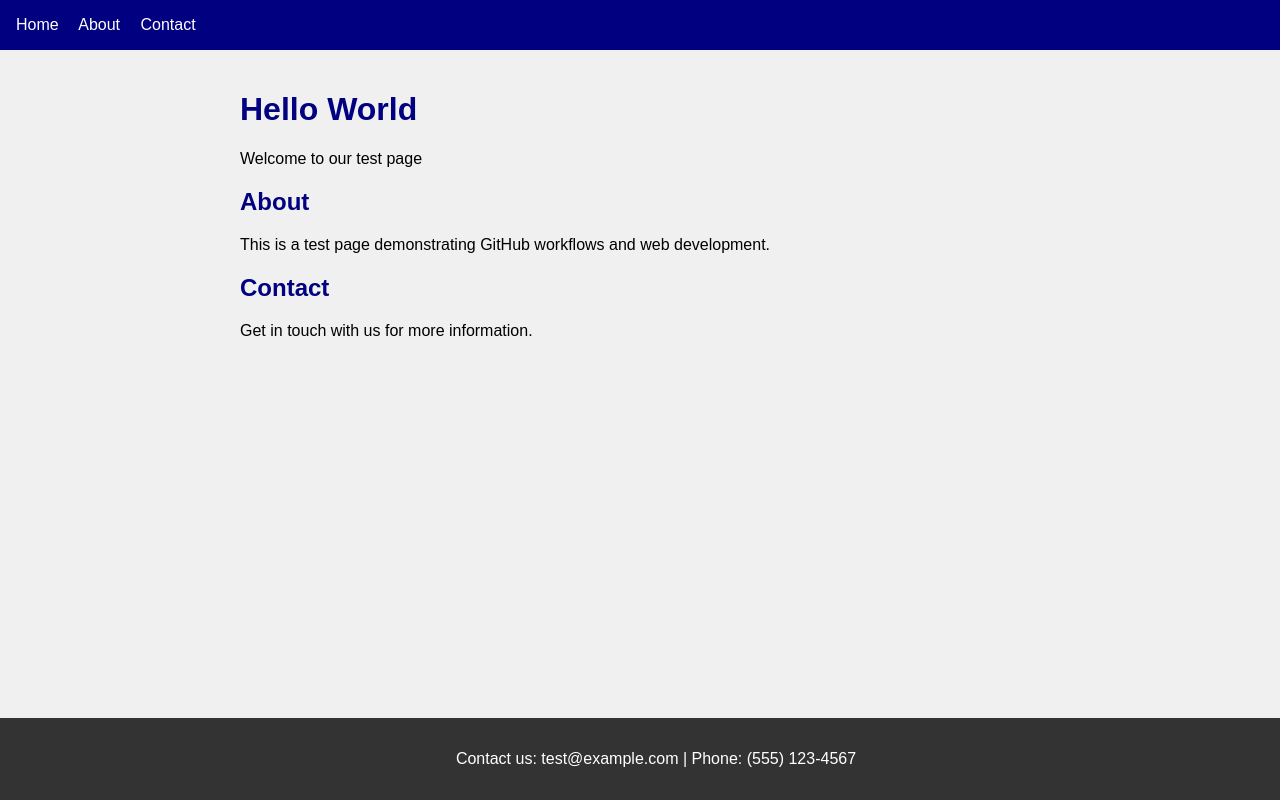
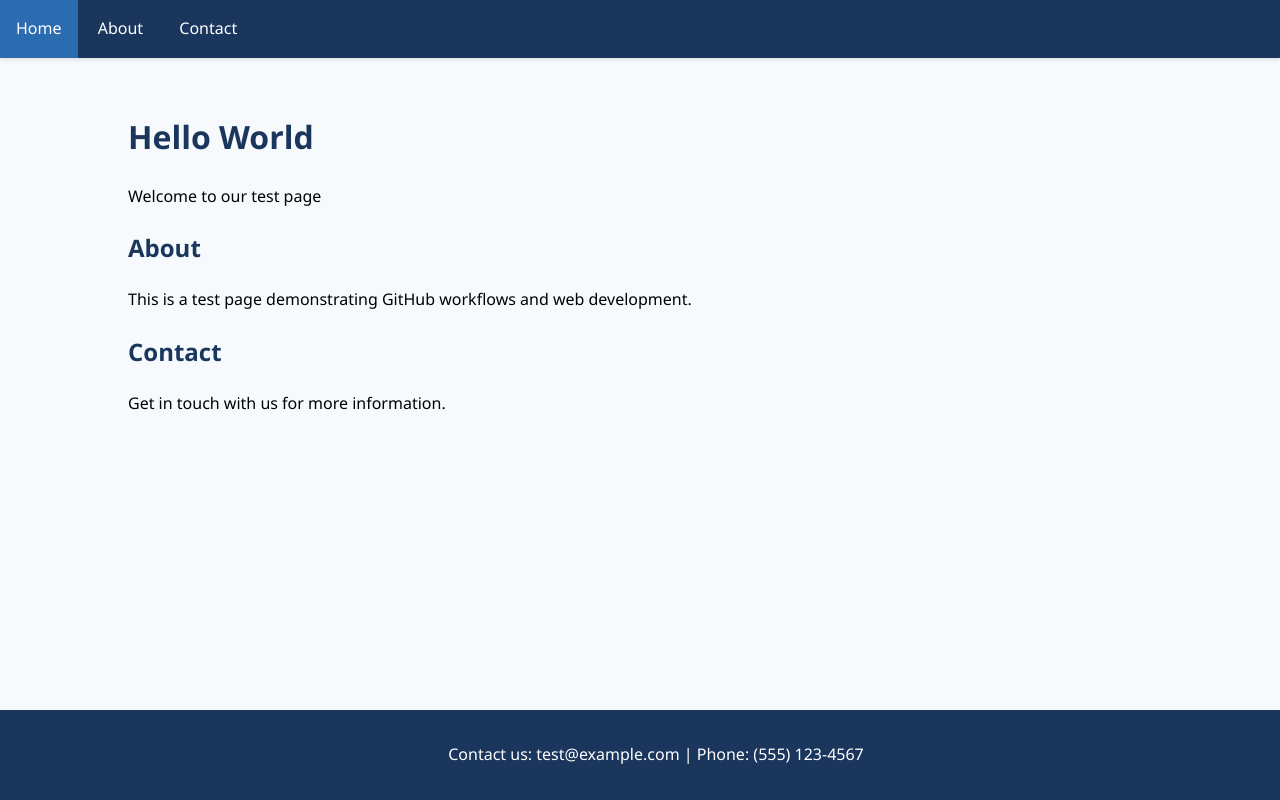
Before and after one commit to punisher007007/t, a plain HTML site: page index.html in a window 1280 px wide. Drawn offline with Linux system fonts and the light colour scheme.

Commit message:
Add separate CSS file and update HTML

```diff
--- a/index.html
+++ b/index.html
@@ -3,39 +3,7 @@
 <head>
     <meta charset="UTF-8">
     <title>Test Page</title>
-    <style>
-        body {
-            font-family: Arial, sans-serif;
-            margin: 0;
-            background-color: #f0f0f0;
-        }
-        nav {
-            background: navy;
-            padding: 1em;
-        }
-        nav a {
-            color: white;
-            text-decoration: none;
-            margin-right: 1em;
-        }
-        .container {
-            max-width: 800px;
-            margin: 0 auto;
-            padding: 20px;
-        }
-        h1, h2 {
-            color: navy;
-        }
-        footer {
-            background: #333;
-            color: white;
-            padding: 1em;
-            text-align: center;
-            position: fixed;
-            bottom: 0;
-            width: 100%;
-        }
-    </style>
+    <link rel="stylesheet" href="styles.css">
 </head>
 <body>
     <nav>
--- /dev/null
+++ b/styles.css
@@ -0,0 +1,48 @@
+:root {
+  --primary-color: #1a365d;
+  --secondary-color: #2b6cb0;
+}
+
+body {
+  font-family: 'Segoe UI', system-ui, sans-serif;
+  margin: 0;
+  background-color: #f7fafc;
+  line-height: 1.6;
+}
+
+nav {
+  background: var(--primary-color);
+  box-shadow: 0 2px 4px rgba(0,0,0,0.1);
+}
+
+nav a {
+  color: white;
+  text-decoration: none;
+  padding: 1rem;
+  display: inline-block;
+  transition: background-color 0.3s;
+}
+
+nav a:hover {
+  background-color: var(--secondary-color);
+}
+
+.container {
+  max-width: 1024px;
+  margin: 0 auto;
+  padding: 2rem;
+}
+
+h1, h2 {
+  color: var(--primary-color);
+}
+
+footer {
+  background: var(--primary-color);
+  color: white;
+  text-align: center;
+  padding: 1rem;
+  position: fixed;
+  bottom: 0;
+  width: 100%;
+}
```
